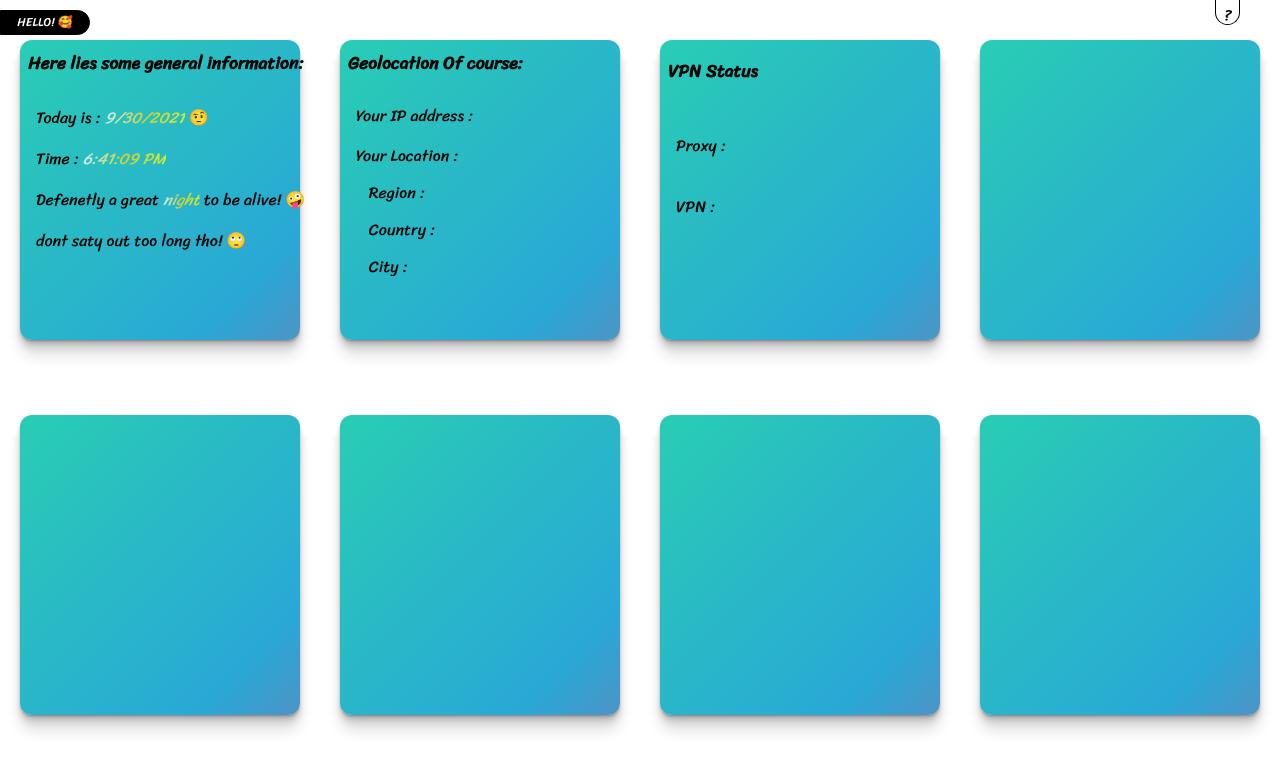
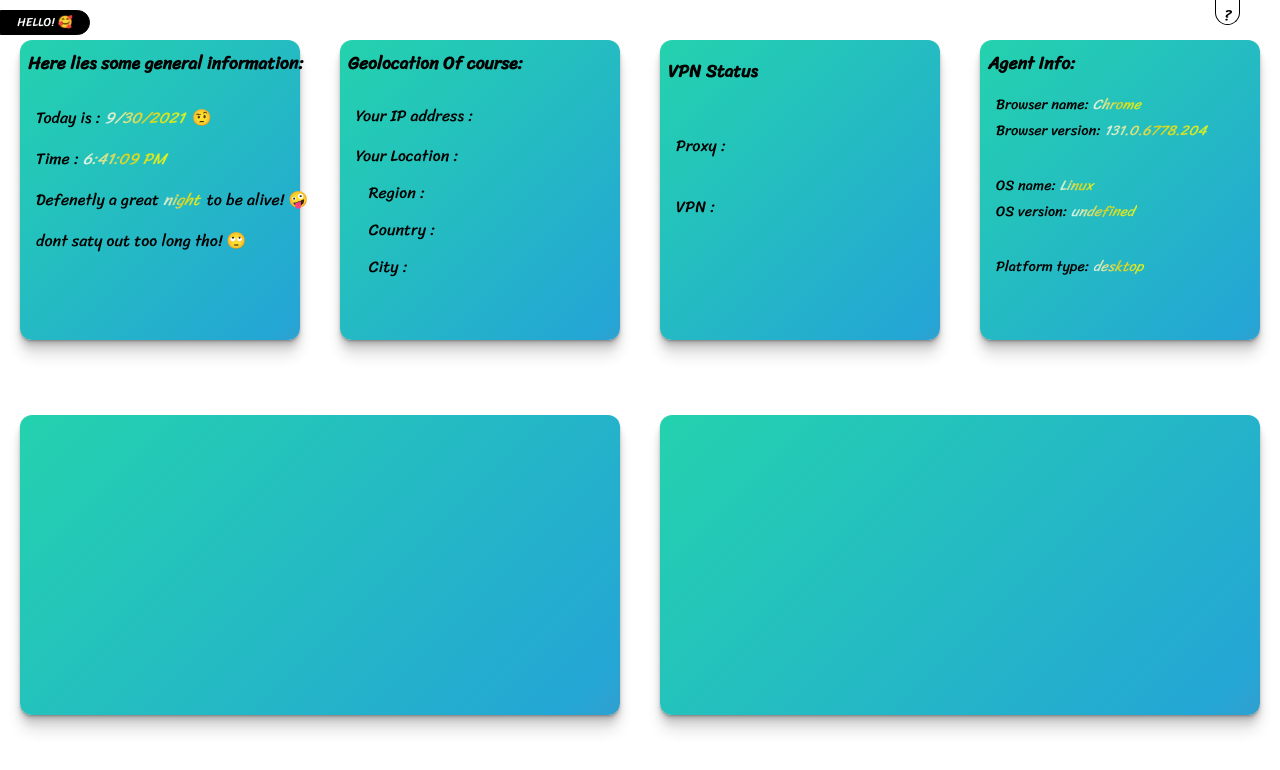
Before and after one commit to amir-reza-tavakkoli/Your-info, a website with bundled scripts: page index.html in a window 1280 px wide. Built offline with nearby package versions, Linux system fonts and the light colour scheme; no server answers.

Commit message:
Add user agent info

```diff
--- a/index.html
+++ b/index.html
@@ -14,6 +14,7 @@
         <aside class="decorative">
             <p>HELLO! 🥰</p>
         </aside>
+
         <main data-state= "off">
             <article class="general">
                 <div>
@@ -35,7 +36,7 @@
                     <p>Your Location : <em></em></p>
                     <p>Region : <em></em></p>
                     <p>Country : <em></em></p>
-                    <p>City :<em></em></p>
+                    <p>City : <em></em></p>
                 </div>
             </article>
             <article class="vpn">
@@ -47,15 +48,40 @@
                     <p>VPN : <em></em></p>
                 </div>
             </article>
-            <article></article>
-            <article></article>
-            <article></article>
-            <article></article>
+            <article class="user-agent">
+                <div>
+                    <h2>Agent Info:</h2>
+                </div>
+                <div>
+                    <p>Browser name: <em></em></p>
+                    <p>Browser version: <em></em></p>
+                    <br>
+                    <p>OS name: <em></em></p>
+                    <p>OS version: <em></em></p>
+                    <br>
+                    <p>Platform type: <em></em></p>
+                </div>
+            </article>
+            <article class="battery">
+                <!-- <div>
+                    <h2>Battery:</h2>
+                </div>
+                <div>
+                    <p>Battery level: <em></em></p>
+                    <br>
+                    <p>Charging: <em></em></p>
+                    <br>
+                    <p>Time till battery die: <em></em></p> -->
+                </div>
+            </article>
             <article></article>
         </main>
 
         <aside class="helper">
             <p>?</p>
+        </aside>
+        <aside class="refresh">
+
         </aside>
 
         <section class="sk-chase" role="presentation">
--- a/script.js
+++ b/script.js
@@ -1,3 +1,11 @@
+import Bowser from "./node_modules/bowser/src/bowser.js";
+
+let getBrowser = () => {
+     const browser = Bowser.getParser(window.navigator.userAgent);
+     return browser
+
+}
+
 let getDateOrTime = (date) => (date == 'date') ? new Date().toLocaleDateString() : (date == "time") ? new Date().toLocaleTimeString() : 'Invalid';
 
 let getRelativeTime = (timePostfix) => timePostfix[-2] == 'A' ? 'Day' : 'night';
@@ -6,16 +14,45 @@ let getAdvice = (dayorNight) => dayorNight == 'night' ? 'dont saty out too long
 
 let getIPObject = async () => {
      let url = 'https://geo.ipify.org/api/v1?apiKey=at_0jKVsS1q5y340ZINLeu6lEc4ws8di';
-    let response = await fetch(url);
-    let geoObject = await response.json();
-    return geoObject;
+    // try {
+        // let url = "rrr.com"
+        let response = await fetch(url);
+        let geoObject = await response.json();
+        return geoObject;
+    // } catch (error) {
+    //     return "problem!"
+    // }
 }
+
+// async function getBattery() {
+//     let u;
+//     let isBatterySupported = 'getBattery' in navigator;
+//     if(!isBatterySupported) {
+//         console.log("f")
+//         return "Battery not supported";
+//     }
+//     let batteryPromise = await navigator.getBattery();
+//     await batteryPromise.then(batteryCallback);
+
+//     function batteryCallback(batteryObject) {
+//        printBatteryStatus(batteryObject);
+//     }
+//     function printBatteryStatus(batteryObject) {
+// u = batteryObject
+//     }
+
+// return u
+
+// }
+
+// console.log(getBattery())
 
 (async function oninitial() {
     await setTimeout(() => {
         document.querySelector('.sk-chase').style.opacity = '0';
         document.querySelector('main').dataset.state = "on";
-        },3000)
+    },0)
+    console.log(getBattery())
 
     // await setTimeout(() => {document.querySelector('.sk-chase').style.display = 'none';},0)
 }())
@@ -54,3 +91,21 @@ function vpn(geoObject) {
     vpnElement.children[0].firstElementChild.innerText = geoObject.proxy.proxy;
     vpnElement.children[1].firstElementChild.innerText = geoObject.proxy.vpn;
 }
+
+(function userAgent() {
+    let browser = getBrowser();
+    let userAgentElement = document.querySelector(".user-agent > div:last-child");
+    userAgentElement.children[0].firstElementChild.innerText = browser.parsedResult.browser.name
+    userAgentElement.children[1].firstElementChild.innerText = browser.parsedResult.browser.version
+    userAgentElement.children[3].firstElementChild.innerText = browser.parsedResult.os.name
+    userAgentElement.children[4].firstElementChild.innerText = browser.parsedResult.os.versionName
+    userAgentElement.children[6].firstElementChild.innerText = browser.parsedResult.platform.type
+}());
+
+// (function battery() {
+//     let result = getBattery();
+//     let batteryElement = document.querySelector(".battery > div:last-child");
+//     batteryElement.children[0].firstElementChild.innerText = result.level;
+
+
+// }());
--- a/style.css
+++ b/style.css
@@ -1,4 +1,5 @@
 /*|| global styles and resetting */
+
 * {
     padding: 0px;
     margin: 0px;
@@ -9,7 +10,9 @@
 html {
     font-size: 10px;
 }
+
 /* || handling specific screens */
+
 @media screen and (min-width: 657px) {
     html {
         font-size: 8px;
@@ -25,9 +28,10 @@ html {
 body {
     width: 100vw;
     height: 100vh;
+}
 
-}
 /*|| decorative and helper */
+
 .decorative {
     position: fixed;
     width: 90px;
@@ -45,7 +49,6 @@ body {
     left: 0px;
     z-index: 1;
 }
-
 
 .helper {
     position: fixed;
@@ -79,7 +82,9 @@ body {
     background-color: black;
     padding: 1rem;
 }
+
 /*|| main page alignment */
+
 main {
     width: 100%;
     height: 100%;
@@ -91,10 +96,13 @@ main {
     padding-bottom: 30px;
     padding-top: 20px;
 }
-main[data-state = "on"]{
+
+main[data-state="on"] {
     display: flex;
 }
+
 /* each card */
+
 article {
     flex-grow: 1;
     flex-basis: 280px;
@@ -103,14 +111,17 @@ article {
     margin: 20px 20px 10px 20px;
     border-radius: 12px;
     box-shadow: 0 1px 1px rgba(0, 0, 0, 0.12), 0 2px 2px rgba(0, 0, 0, 0.12), 0 4px 4px rgba(0, 0, 0, 0.12), 0 8px 8px rgba(0, 0, 0, 0.12), 0 16px 16px rgba(0, 0, 0, 0.12);
-    background: linear-gradient(-45deg, #23d5ab,#ee7752, #e73c7e, #23a6d5, #23d5ab);
+    background: linear-gradient(-45deg, #23d5ab, #ee7752, #e73c7e, #23a6d5, #23d5ab);
     background-size: 400% 400%;
-	animation: gradient 50s linear infinite;
+    animation: gradient 80s ease-in infinite;
 }
-article p{
+
+article p {
     opacity: 1;
 }
+
 /* card global style */
+
 *>div:first-child * {
     font-size: 2rem;
     margin: 1rem 0px 1rem 1rem;
@@ -136,10 +147,13 @@ article p{
     flex-direction: column;
     margin: 1.5rem 0px 0px 2rem;
 }
+
 /*|| cards specifc style */
-.general >div:last-child p{
-    margin-top:1.5rem;
+
+.general>div:last-child p {
+    margin-top: 1.5rem;
 }
+
 .geolocation>div:last-child p {
     margin-top: 1.3rem;
 }
@@ -157,8 +171,11 @@ article p{
     margin-top: 4rem;
     font-size: 2rem;
 }
+.user-agent>div:last-child p {
+    font-size: 1.8rem;
+}
+/*|| script generated text */
 
-/*|| script generated text */
 @keyframes gradient {
     0% {
         opacity: 1;
@@ -174,14 +191,12 @@ article p{
 }
 
 em {
-
     background-color: gold;
-
+    padding-right: 3px;
     background-image: linear-gradient(to right, white, gold, yellow);
     background-size: 100%;
     background-repeat: repeat;
     animation: gradient 8s ease infinite;
-
     -webkit-background-clip: text;
     -webkit-text-fill-color: transparent;
     -moz-background-clip: text;
@@ -191,17 +206,22 @@ em {
 /* || loading */
 
 @keyframes sk-chase {
-    100% { transform: rotate(360deg); }
+    100% {
+        transform: rotate(360deg);
+    }
 }
 
 @keyframes sk-chase-dot {
-    80%, 100% { transform: rotate(360deg); }
+    80%, 100% {
+        transform: rotate(360deg);
+    }
 }
 
 @keyframes sk-chase-dot-before {
     50% {
         transform: scale(0.4);
-    } 100%, 0% {
+    }
+    100%, 0% {
         transform: scale(1.0);
     }
 }
@@ -237,15 +257,50 @@ em {
     animation: sk-chase-dot-before 2.0s infinite ease-in-out both;
 }
 
-.sk-chase-dot:nth-child(1) { animation-delay: -1.1s; }
-.sk-chase-dot:nth-child(2) { animation-delay: -1.0s; }
-.sk-chase-dot:nth-child(3) { animation-delay: -0.9s; }
-.sk-chase-dot:nth-child(4) { animation-delay: -0.8s; }
-.sk-chase-dot:nth-child(5) { animation-delay: -0.7s; }
-.sk-chase-dot:nth-child(6) { animation-delay: -0.6s; }
-.sk-chase-dot:nth-child(1):before { animation-delay: -1.1s; }
-.sk-chase-dot:nth-child(2):before { animation-delay: -1.0s; }
-.sk-chase-dot:nth-child(3):before { animation-delay: -0.9s; }
-.sk-chase-dot:nth-child(4):before { animation-delay: -0.8s; }
-.sk-chase-dot:nth-child(5):before { animation-delay: -0.7s; }
-.sk-chase-dot:nth-child(6):before { animation-delay: -0.6s; }
+.sk-chase-dot:nth-child(1) {
+    animation-delay: -1.1s;
+}
+
+.sk-chase-dot:nth-child(2) {
+    animation-delay: -1.0s;
+}
+
+.sk-chase-dot:nth-child(3) {
+    animation-delay: -0.9s;
+}
+
+.sk-chase-dot:nth-child(4) {
+    animation-delay: -0.8s;
+}
+
+.sk-chase-dot:nth-child(5) {
+    animation-delay: -0.7s;
+}
+
+.sk-chase-dot:nth-child(6) {
+    animation-delay: -0.6s;
+}
+
+.sk-chase-dot:nth-child(1):before {
+    animation-delay: -1.1s;
+}
+
+.sk-chase-dot:nth-child(2):before {
+    animation-delay: -1.0s;
+}
+
+.sk-chase-dot:nth-child(3):before {
+    animation-delay: -0.9s;
+}
+
+.sk-chase-dot:nth-child(4):before {
+    animation-delay: -0.8s;
+}
+
+.sk-chase-dot:nth-child(5):before {
+    animation-delay: -0.7s;
+}
+
+.sk-chase-dot:nth-child(6):before {
+    animation-delay: -0.6s;
+}
```
Also changed, not shown: package.json (added, +23 -0 lines), 1 other file. Lines whose indentation alone changed are shown as unchanged.
